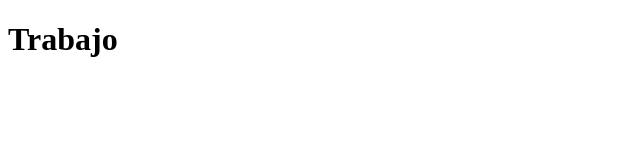
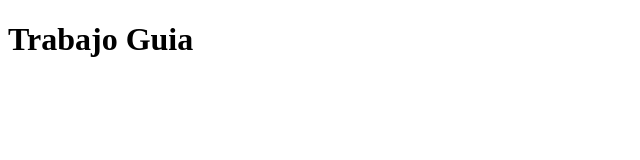
Before and after one commit to M4uri-000/elemento, a plain HTML site: page index.html in a window 1280 px wide. Shown: the whole page, without its empty margins (0-640 px from the left). Drawn offline with Linux system fonts and the light colour scheme.

Commit message:
arreglo de tittle (main)

```diff
--- a/index.html
+++ b/index.html
@@ -6,6 +6,6 @@
     <title>Principal</title>
 </head>
 <body>
-    <h1>Trabajo</h1>
+    <h1>Trabajo Guia</h1>
 </body>
 </html>
```
